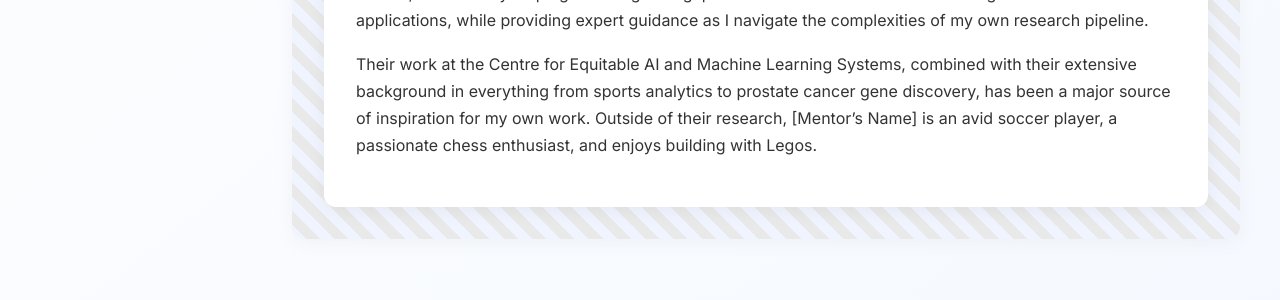
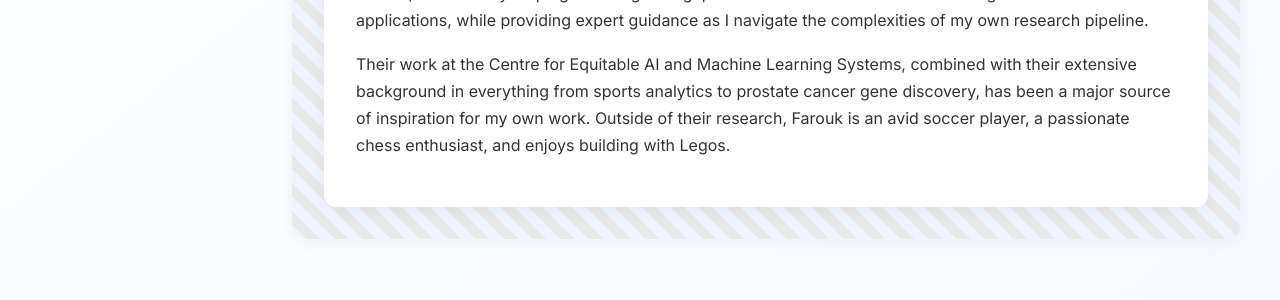
Before and after one commit to Kosiso7-og/Kosiso7-ogceamls26.github.io, a Jekyll site: the page built from pages/about-my-mentor.md, in a window 1280 px wide. Shown: the part 668-968 px from the top of the page. Built offline with Jekyll 4.4.1, drawn with Linux system fonts in a browser that asks for light colours.

Commit message:
Correct mentor's name and punctuation in bio

```diff
--- a/pages/about-my-mentor.md
+++ b/pages/about-my-mentor.md
@@ -11,7 +11,7 @@ graduate_mentor:
   bio: |
     Farouk is a PhD student and computer scientist specializing in the application of machine learning, artificial intelligence, and deep learning to solve complex, real-world challenges. They have been an invaluable mentor, consistently helping me bridge the gap between theoretical models and tangible clinical applications, while providing expert guidance as I navigate the complexities of my own research pipeline.
 
-    Their work at the Centre for Equitable AI and Machine Learning Systems, combined with their extensive background in everything from sports analytics to prostate cancer gene discovery, has been a major source of inspiration for my own work. Outside of their research, [Mentor's Name] is an avid soccer player, a passionate chess enthusiast, and enjoys building with Legos.
+    Their work at the Centre for Equitable AI and Machine Learning Systems, combined with their extensive background in everything from sports analytics to prostate cancer gene discovery, has been a major source of inspiration for my own work. Outside of their research, Farouk is an avid soccer player, a passionate chess enthusiast, and enjoys building with Legos.
 
 faculty_mentor:
   name: Dr. Timothy Oladunni
@@ -19,7 +19,7 @@ faculty_mentor:
   image: assets/images/Screenshot_18-6-2026_194243_www.linkedin.com.jpeg
   website: https://www.linkedin.com/in/timothyoladunni/
   bio: |
-    Dr. Oladunni is a Computer Science Professor and biomedical AI researcher whose pioneering work spans multimodal ECG analytics, generative modeling, and computational epidemiology. He is a deeply insightful mentor who has provided me with the theoretical frameworks necessary to bridge the gap between complex physiological data and actionable clinical solutions. His constant encouragement to engage with foundational theories—such as Physiologic Invariance Theory—has fundamentally sharpened my research questions and helped me better understand how to build systems that are not only accurate but also robust and trustworthy in real-world settings.
+    Dr. Oladunni is a Computer Science Professor and biomedical AI researcher whose pioneering work spans multimodal ECG analytics, generative modeling, and computational epidemiology. He is a deeply insightful mentor who has provided me with the theoretical frameworks necessary to bridge the gap between complex physiological data and actionable clinical solutions. His constant encouragement to engage with foundational theories - such as Physiologic Invariance Theory - has fundamentally sharpened my research questions and helped me better understand how to build systems that are not only accurate but also robust and trustworthy in real-world settings.
 
     Beyond his technical expertise in developing architectures for precision cardiovascular care, Dr. Timothy is a dedicated advocate for student mentorship. He consistently fosters a collaborative environment, guiding us to translate academic research into deployable, human-centered technologies that aim to improve health outcomes in underserved communities. Outside of his busy research program and academic responsibilities, he is an avid fan of soccer, often finding time to catch matches between his project meetings.
 ---
```
